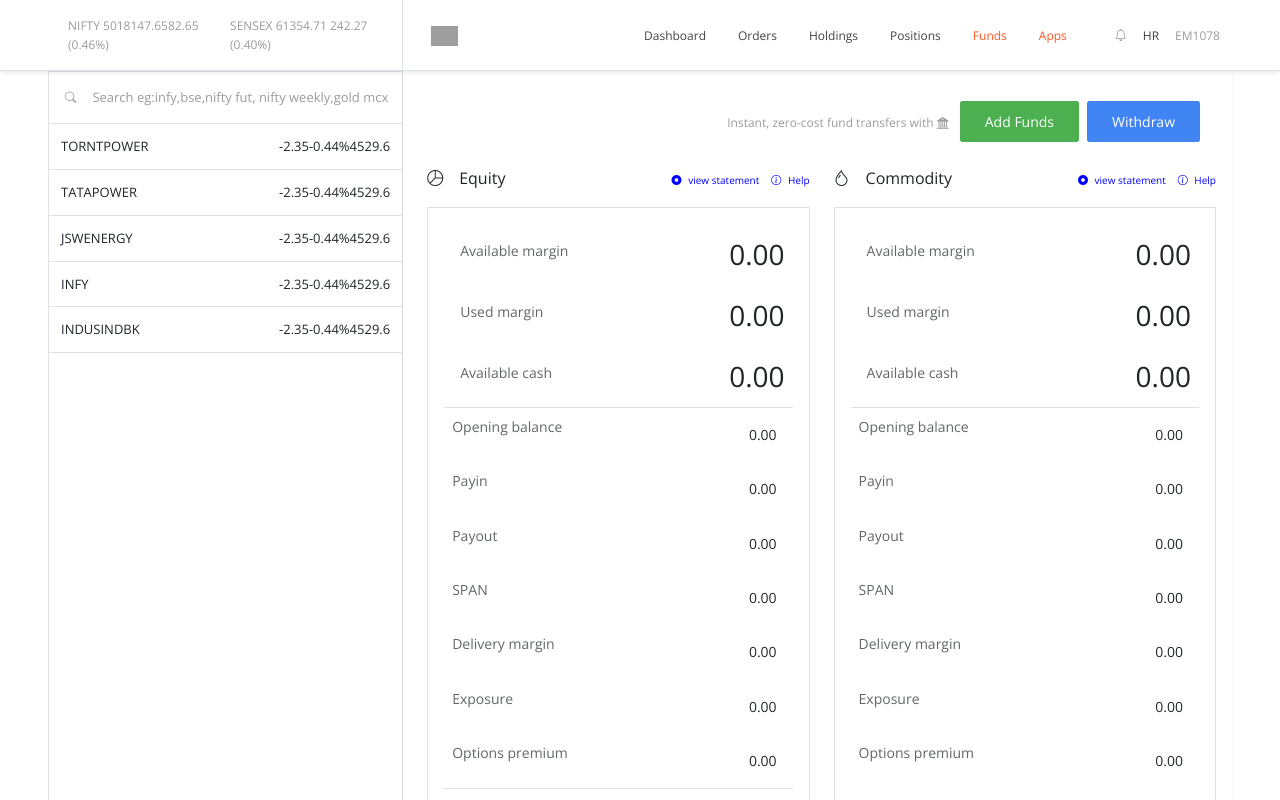
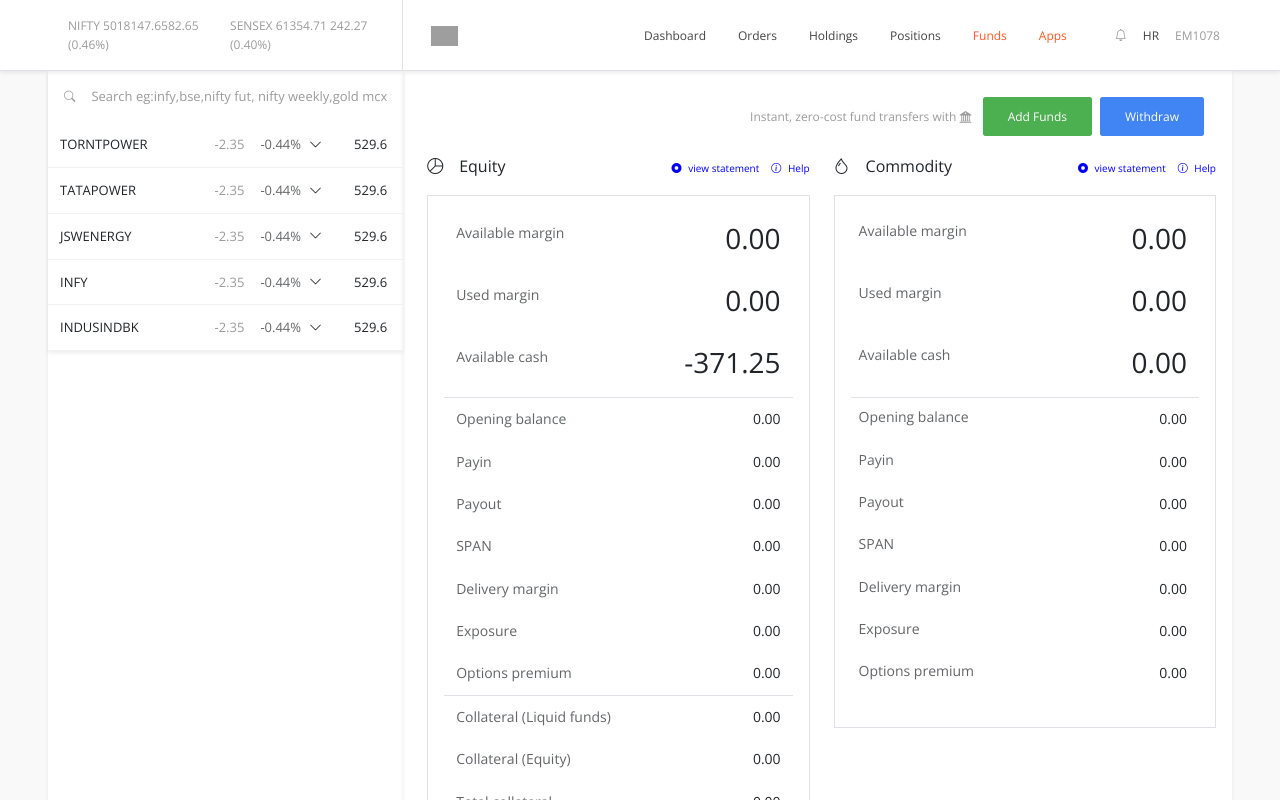
Before and after one commit to hardeeptech6318/zerodha, a React (Create React App) app: page /funds in a window 1280 px wide. Shown: the top 800 px of the page. Built offline with nearby package versions, Linux system fonts and the light colour scheme; grey boxes are pictures that could not be loaded.

Commit message:
working on sidebar

```diff
--- a/src/App.js
+++ b/src/App.js
@@ -9,7 +9,7 @@ import Positions from './component/Positions'
 import Funds from './component/Funds'
 
 
-import Gtt from './component/ordercomponent/Gtt'
+
 import Orders from './component/Orders'
 
 
@@ -17,22 +17,21 @@ function App() {
   return (
     <>
 
-    <header className='sticky-top bg-white'>
+    <header className='sticky-top bg-white bg-white'>
     <Header/>
     </header>
     <main>
-    <div className=' mx-5 p-0 '>
+    <div className=' mx-5 p-0 bg-white '>
 
       <div className='row m-0 p-0'>
-        <div className='leftside p-0 border m-0'>
+        <div className='leftside p-0 shadow-sm m-0  '>
 <Sidebar/>
         </div>
         <div className='rightside p-0 m-0  shadow-sm'>
         <Routes>
       <Route path="/" element={<Dashboard/>} />
       <Route path="/orders/*" element={<Orders/>} />
-      {/* <Route path="/gtt" element={<Gtt/>} /> */}
-      {/* <Route/>   */}
+
       <Route path="/holdings" element={<Holdings />} />
       <Route path="/position" element={<Positions/>} />
 
--- a/src/component/Funds.js
+++ b/src/component/Funds.js
@@ -4,7 +4,7 @@ function Funds() {
   return (
     <div className='p-4 pe-3'>
       <div>
-        <div className='text-end  p-3'>
+        <div className='text-end  tablepadding  '>
           <span className='label' >  Instant, zero-cost fund transfers with <span><i className="bi bi-bank2"></i></span> </span>
           <a className='fundbutton mx-2 px-4 ' href='/'>Add Funds</a>
           <a className='withdrawbutton px-4 ' href='/'>Withdraw</a>
@@ -28,73 +28,73 @@ function Funds() {
   <tbody>
     <tr>
 
-      <td className='opacity75 p-3'>Available margin</td>
-      <td className='bigvalue2 text-end '>0.00</td>
+      <td className='opacity75  tablepadding'>Available margin</td>
+      <td className=' text-end  tablepadding ' ><h1>0.00</h1></td>
 
     </tr>
     <tr>
 
-      <td className='opacity75 p-3'>Used margin</td>
-      <td className='bigvalue2 text-end '>0.00</td>
+      <td className='opacity75  tablepadding'>Used margin</td>
+      <td className=' text-end  tablepadding '><h1>0.00</h1></td>
 
     </tr>
     <tr className='border-bottom'>
 
-      <td className='opacity75 p-3'>Available cash</td>
-      <td className='bigvalue2 text-end '>0.00</td>
+      <td className='opacity75  tablepadding'>Available cash</td>
+      <td className=' text-end  tablepadding ' ><h1>-371.25</h1></td>
 
     </tr>
 
     <tr>
-      <td className='opacity75 p-2' >Opening balance</td>
-      <td className='text-end  p-3'>0.00</td>
+      <td className='opacity75  tablepadding' >Opening balance</td>
+      <td className='text-end  tablepadding  '>0.00</td>
     </tr>
 
     <tr>
-      <td className='opacity75 p-2' >Payin</td>
-      <td className='text-end  p-3'>0.00</td>
+      <td className='opacity75  tablepadding' >Payin</td>
+      <td className='text-end  tablepadding  '>0.00</td>
     </tr>
 
 
     <tr>
-      <td className='opacity75 p-2' >Payout</td>
-      <td className='text-end  p-3'>0.00</td>
+      <td className='opacity75  tablepadding' >Payout</td>
+      <td className='text-end  tablepadding  '>0.00</td>
     </tr>
 
     <tr>
-      <td className='opacity75 p-2' >SPAN</td>
-      <td className='text-end  p-3'>0.00</td>
+      <td className='opacity75  tablepadding' >SPAN</td>
+      <td className='text-end  tablepadding  '>0.00</td>
     </tr>
 
     <tr>
-      <td className='opacity75 p-2' >Delivery margin</td>
-      <td className='text-end  p-3'>0.00</td>
+      <td className='opacity75  tablepadding' >Delivery margin</td>
+      <td className='text-end  tablepadding  '>0.00</td>
     </tr>
 
 
     <tr>
-      <td className='opacity75 p-2' >Exposure</td>
-      <td className='text-end  p-3'>0.00</td>
+      <td className='opacity75  tablepadding' >Exposure</td>
+      <td className='text-end  tablepadding  '>0.00</td>
     </tr>
 
     <tr className='border-bottom'>
-      <td className='opacity75 p-2' >Options premium</td>
-      <td className='text-end  p-3'>0.00</td>
+      <td className='opacity75  tablepadding' >Options premium</td>
+      <td className='text-end  tablepadding  '>0.00</td>
     </tr>
 
     <tr>
-      <td className='opacity75 p-2' >Collateral (Liquid funds)</td>
-      <td className='text-end  p-3'>0.00</td>
+      <td className='opacity75  tablepadding' >Collateral (Liquid funds)</td>
+      <td className='text-end  tablepadding  '>0.00</td>
     </tr>
 
     <tr>
-      <td className='opacity75 p-2' >Collateral (Equity)</td>
-      <td className='text-end  p-3'>0.00</td>
+      <td className='opacity75  tablepadding' >Collateral (Equity)</td>
+      <td className='text-end  tablepadding '>0.00</td>
     </tr>
 
     <tr>
-      <td className='opacity75 p-2' >Total collateral</td>
-      <td className='text-end  p-3'>0.00</td>
+      <td className='opacity75  tablepadding' >Total collateral</td>
+      <td className='text-end  tablepadding   '>0.00</td>
     </tr>
 
 
@@ -121,58 +121,58 @@ function Funds() {
   <tbody>
     <tr>
 
-      <td className='opacity75 p-3'>Available margin</td>
-      <td className='bigvalue2 text-end '>0.00</td>
+      <td className='opacity75  tablepaddingp'>Available margin</td>
+      <td className=' text-end  tablepadding '><h1>0.00</h1></td>
 
     </tr>
     <tr>
 
-      <td className='opacity75 p-3'>Used margin</td>
-      <td className='bigvalue2 text-end '>0.00</td>
+      <td className='opacity75  tablepaddingp'>Used margin</td>
+      <td className=' text-end  tablepadding '><h1>0.00</h1></td>
 
     </tr>
     <tr className='border-bottom'>
 
-      <td className='opacity75 p-3'>Available cash</td>
-      <td className='bigvalue2 text-end '>0.00</td>
+      <td className='opacity75  tablepaddingp'>Available cash</td>
+      <td className=' text-end  tablepadding '><h1>0.00</h1></td>
 
     </tr>
 
     <tr>
-      <td className='opacity75 p-2' >Opening balance</td>
-      <td className='text-end  p-3'>0.00</td>
+      <td className='opacity75  tablepaddingp' >Opening balance</td>
+      <td className='text-end  tablepadding  '>0.00</td>
     </tr>
 
     <tr>
-      <td className='opacity75 p-2' >Payin</td>
-      <td className='text-end  p-3'>0.00</td>
+      <td className='opacity75  tablepaddingp' >Payin</td>
+      <td className='text-end  tablepadding  '>0.00</td>
     </tr>
 
 
     <tr>
-      <td className='opacity75 p-2' >Payout</td>
-      <td className='text-end  p-3'>0.00</td>
+      <td className='opacity75  tablepaddingp' >Payout</td>
+      <td className='text-end  tablepadding  '>0.00</td>
     </tr>
 
     <tr>
-      <td className='opacity75 p-2' >SPAN</td>
-      <td className='text-end  p-3'>0.00</td>
+      <td className='opacity75  tablepaddingp' >SPAN</td>
+      <td className='text-end  tablepadding  '>0.00</td>
     </tr>
 
     <tr>
-      <td className='opacity75 p-2' >Delivery margin</td>
-      <td className='text-end  p-3'>0.00</td>
+      <td className='opacity75  tablepaddingp' >Delivery margin</td>
+      <td className='text-end  tablepadding  '>0.00</td>
     </tr>
 
 
     <tr>
-      <td className='opacity75 p-2' >Exposure</td>
-      <td className='text-end  p-3'>0.00</td>
+      <td className='opacity75  tablepaddingp' >Exposure</td>
+      <td className='text-end  tablepadding  '>0.00</td>
     </tr>
 
     <tr >
-      <td className='opacity75 p-2' >Options premium</td>
-      <td className='text-end  p-3'>0.00</td>
+      <td className='opacity75  tablepaddingp' >Options premium</td>
+      <td className='text-end  tablepadding  '>0.00</td>
     </tr>
 
 
--- a/src/component/Sidebar.js
+++ b/src/component/Sidebar.js
@@ -1,8 +1,9 @@
-import Item from 'antd/es/list/Item'
+
 import React   from 'react'
 
 
 function Sidebar() {
+
 
   const showmarketdepth =(item,i)=>{
 
@@ -79,8 +80,8 @@ const onleave=(item,i)=>{
 
 
   return (
-    <div className='m-0 p-0 sidebartextsize '  >
-      <div className='border-bottom d-flex w-100'>
+    <div className='m-0 p-0 sidebartextsize shadow-sm '  >
+      <div className=' d-flex w-100'>
       <label className="searchicon  p-3  " ><i className=" bi bi-search"></i></label>
   <input className="sidebarsearch " placeholder="Search eg:infy,bse,nifty fut, nifty weekly,gold mcx" type="text" />
   <div>
@@ -94,27 +95,29 @@ const onleave=(item,i)=>{
 
 
       return<>
-      <div key={i} onMouseLeave={()=>onleave(ele,i)}  onMouseEnter={()=>onenter(ele,i)} className={`sidebardata${i}    position-relative d-flex justify-content-between   border-bottom padding12 `}>
+      <div key={i} onMouseLeave={()=>onleave(ele,i)}  onMouseEnter={()=>onenter(ele,i)} className={`sidebardata${i} sidebarhover   position-relative d-flex justify-content-between  padding12 `} >
 
         <div >{ele.tradingsymbol}</div>
         <div className='d-flex  '>
           <div>
-            <div>
-              <span>-2.35</span>
-              <span>-0.44<span>%</span></span>
+            <div className='opacity75'>
+              <span className=' opacity65 mx-3'>-2.35</span>
+              <span  >-0.44<span>%</span></span>
             </div>
           </div>
           <div>
-            <span>4</span>
-            <span>529.6</span>
+            <span className='mx-2'><i class="bi bi-chevron-down"></i></span>
+            <span className='ms-4 me-1'>529.6</span>
           </div>
         </div>
         <div className={` hoverbutton${i} hidemenubutton end-0 top-8  showmenu   position-absolute`}>
-            <button className='hoverbuttondisign mx-1' >B</button>
-            <button className='hoverbuttondisign ' >S</button>
-            <button className='hoverbuttondisign mx-1' onClick={()=>showmarketdepth(ele,i)}  ><i class="bi bi-text-center"></i></button>
-            <button className='hoverbuttondisign ' ><i class="bi bi-graph-up-arrow"></i></button>
-            <button className='hoverbuttondisign mx-1' ><i class="bi bi-three-dots"></i></button>
+            <button className=' hoverbuttondisign mx-1 bg-primary border-primary text-white' style={{backgroundColor:"#4184f3"}} >B</button>
+            <button className='hoverbuttondisign bg-danger text-white border-danger ' >S</button>
+            <button className='hoverbuttondisign bg-white  mx-1' onClick={()=>showmarketdepth(ele,i)}  ><i class="bi bi-text-center"></i></button>
+            <button className='hoverbuttondisign bg-white ' ><i class="bi bi-graph-up-arrow"></i></button>
+            <button className='hoverbuttondisign bg-white mx-1' ><i class="bi bi-trash3"></i></button>
+            <button className='hoverbuttondisign bg-white  mx-1' ><i class="bi bi-three-dots"></i></button>
+
         </div>
 
 
--- a/src/index.css
+++ b/src/index.css
@@ -5,8 +5,9 @@ body{
   line-height: 1.6;
   font-weight: 400;
   letter-spacing: 0;
-  font-family:  Open Sans, sans-serif;
+  font-family:  "Open Sans", sans-serif;
   font-size: 14px;
+  background-color: #f9f9f9;
 }
 
 .logo{
@@ -15,11 +16,14 @@ body{
 }
 
 
+a , .label , .form-select , .holdingsearch {
+  font-size: 0.75rem;
+}
 
 a{
   text-decoration: none;
 color: #444;
-font-size: .75rem;
+
 
 }
 
@@ -33,7 +37,7 @@ a:hover{
  }
 
 .label{
-  font-size: .75rem;
+
   color: #9b9b9b;
 
 }
@@ -73,11 +77,11 @@ a:hover{
   line-height: normal;
   border-radius: 0px;
   padding: 3px 15px;
-  font-size: 0.75rem;
+
 }
 
 .holdingsearch{
-  font-size: 0.75rem;
+
   border: 1px solid #eee;
 
 }
@@ -107,9 +111,6 @@ a:hover{
 font-size: 0.5rem;
 }
 
-.bigvalue2{
-  font-size: 1.75rem;
-}
 
 .navhover{
   border-bottom: 2px solid white  ;
@@ -128,7 +129,7 @@ font-size: 0.5rem;
 }
 
 .fundbutton{
-  font-size: 14px;
+
   border: 1px solid #4caf50;
   background-color: #4caf50;
   color: white;
@@ -144,7 +145,7 @@ font-size: 0.5rem;
 }
 
 .withdrawbutton{
-  font-size: 14px;
+
   border: 1px solid #4184f3;
   background-color: #4184f3;
   color: white;
@@ -161,6 +162,11 @@ font-size: 0.5rem;
 
 .opacity75{
   opacity: 0.7;
+  /* padding: 10px 12px; */
+}
+
+.opacity65{
+  opacity: 0.65;
 }
 
 .active{
@@ -196,11 +202,32 @@ font-size: 0.5rem;
 }
 
 .hidemenubutton{
-  display: none;
+  animation: fadeout 1s;
+display: none;
 }
 
+@keyframes fadeIn {
+  0% { opacity: 0; }
+  25%{opacity:0.25 ;}
+  50%{opacity: 0.50;}
+  75%{opacity: 0.75;}
+  100% { opacity: 1; }
+}
+
+@keyframes fadeout {
+  0% { opacity: 1; }
+  25%{opacity:0.75 ;}
+  50%{opacity: 0.50;}
+  75%{opacity: 0.25;}
+  100% { opacity: 1; }
+}
+
+
+
 .showmenu{
- top:9px
+ top:9px;
+ animation: fadeIn 200ms;
+ transition: background-color .15s ease;
 }
 
 .sidebartextsize{
@@ -215,8 +242,24 @@ font-size: 0.5rem;
   padding: 2px 12px 2px 12px;
   margin: auto;
   border-radius: 3px;
-  border: 1 px solid black;
+  border: 1px solid #9b9b9b;
 }
 .marketdepth{
   display: none;
 }
+.sidebarhover{
+  border-bottom:1px solid #f1f1f1 ;
+}
+
+.sidebarhover:hover{
+  background-color: #f1f1f1;
+
+}
+
+h1{
+  font-size: 2em!important  ;
+}
+
+.tablepadding{
+  padding: 10px 12px!important
+}
```
Also changed, not shown: public/index.html (+11 -2 lines), src/component/Holdings.js (+4 -4 lines).
